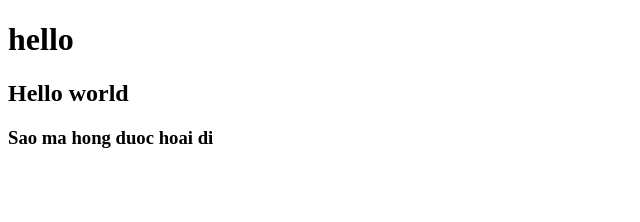
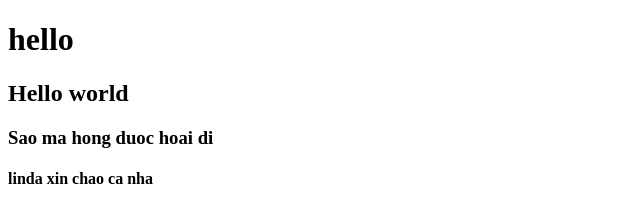
Before and after one commit to nhyling2730/DA_WEB1-07, a plain HTML site: page index.html in a window 1280 px wide. Shown: the whole page, without its empty margins (0-640 px from the left). Drawn offline with Linux system fonts and the light colour scheme.

Commit message:
xin chao

```diff
--- a/index.html
+++ b/index.html
@@ -9,5 +9,6 @@
     <h1>hello</h1>
     <h2>Hello world</h2>
     <h3>Sao ma hong duoc hoai di</h3>
+    <h4>linda xin chao ca nha</h4>
 </body>
 </html>
```
